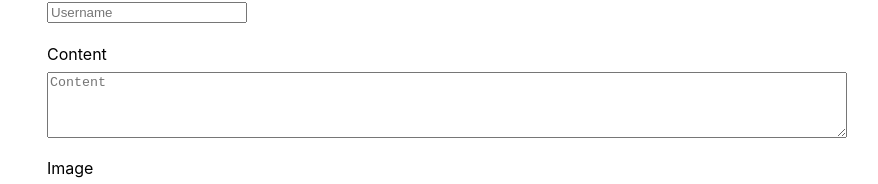
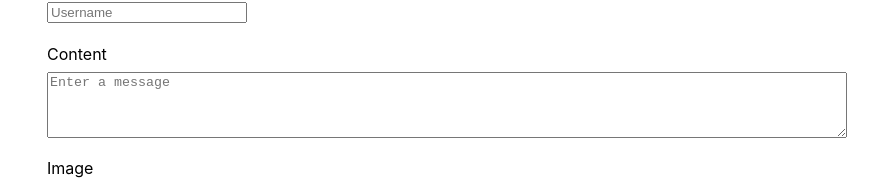
Before and after one commit to MackenzieJoyce/social-media, a Next.js app: page / in a window 1280 px wide. Shown: the part 157-341 px from the top of the page, without its empty margins (1-879 px from the left). Built offline with nearby package versions, Linux system fonts and the light colour scheme.

Commit message:
Added id attributes to the inputs in the add post form.

```diff
--- a/components/AddPost.tsx
+++ b/components/AddPost.tsx
@@ -16,15 +16,15 @@ const AddPost = () => {
             <form className={styles.form}>
                 <div className={styles.formGroup}>
                 <label htmlFor="username">Username</label>
-                    <input type="text" placeholder="Username" />
+                    <input type="text" id="username" placeholder="Username" />
                 </div>
                 <div className={styles.formGroup}>
                 <label htmlFor="content">Content</label>
-                    <textarea placeholder="Content" rows="4" cols="50" />
+                    <textarea id="content" placeholder="Enter a message" rows="4" cols="50" />
                 </div>
                 <div className={styles.formGroup}>
                 <label htmlFor="image">Image</label>
-                    <input type="file" />
+                    <input type="file" id="image" />
                 </div>
                 <input type="submit" value="Add Post" className={styles.btn} onClick={addPost} />
             </form>
```
